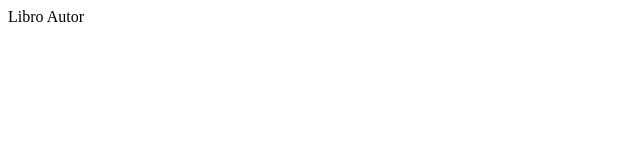
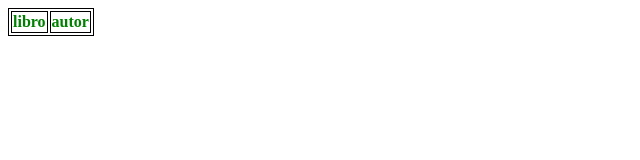
Before and after one commit to CharlyDess/Examen, a plain HTML site: page front/bodytable.html in a window 1280 px wide. Shown: the whole page, without its empty margins (0-640 px from the left). Drawn offline with nearby package versions, Linux system fonts and the light colour scheme.

Commit message:
xd
table created

```diff
--- a/front/bodytable.html
+++ b/front/bodytable.html
@@ -17,12 +17,13 @@
 </head>
 <body>
 
-    <tbody>
-        <tr>
-            <th>Libro</th>
-            <th>Autor</th>
-          </tr>
-    </tbody>
+        <table>
+                <thead>
+                  <tr>
+                    <th>libro</th>
+                    <th>autor</th>
+                  </tr>
+                </thead>
 
     <script src="js/jquery.min.js"></script>
     <script src="js/bootstrap.min.js"></script>
```
